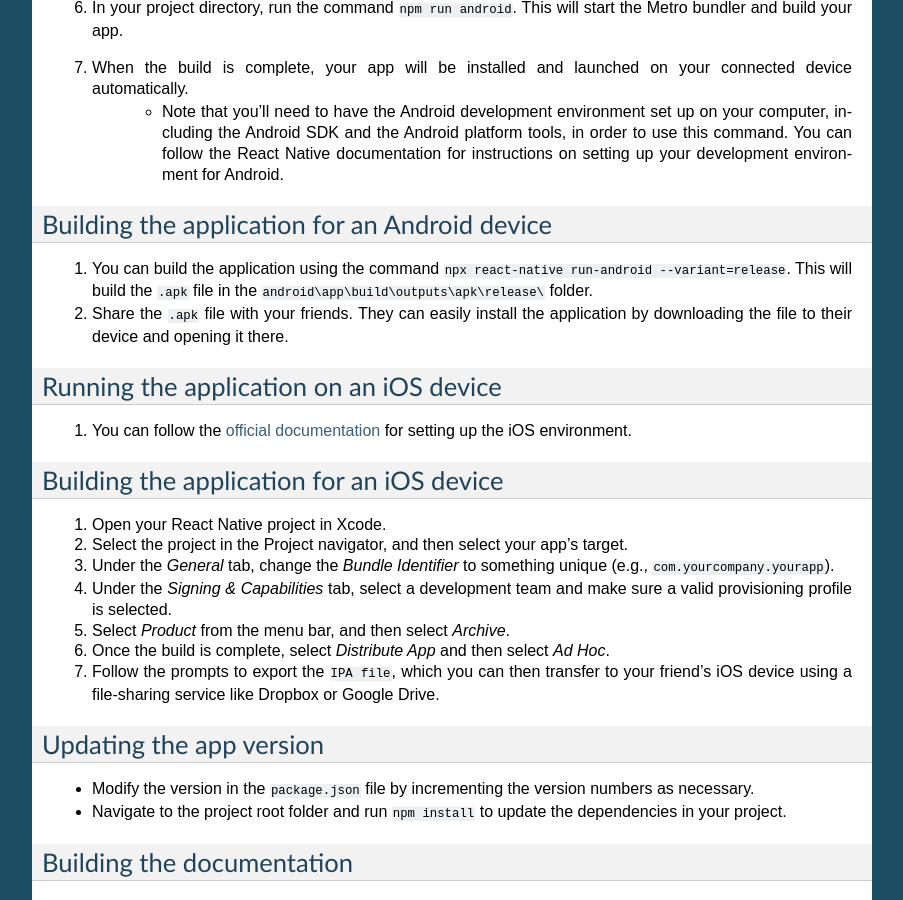
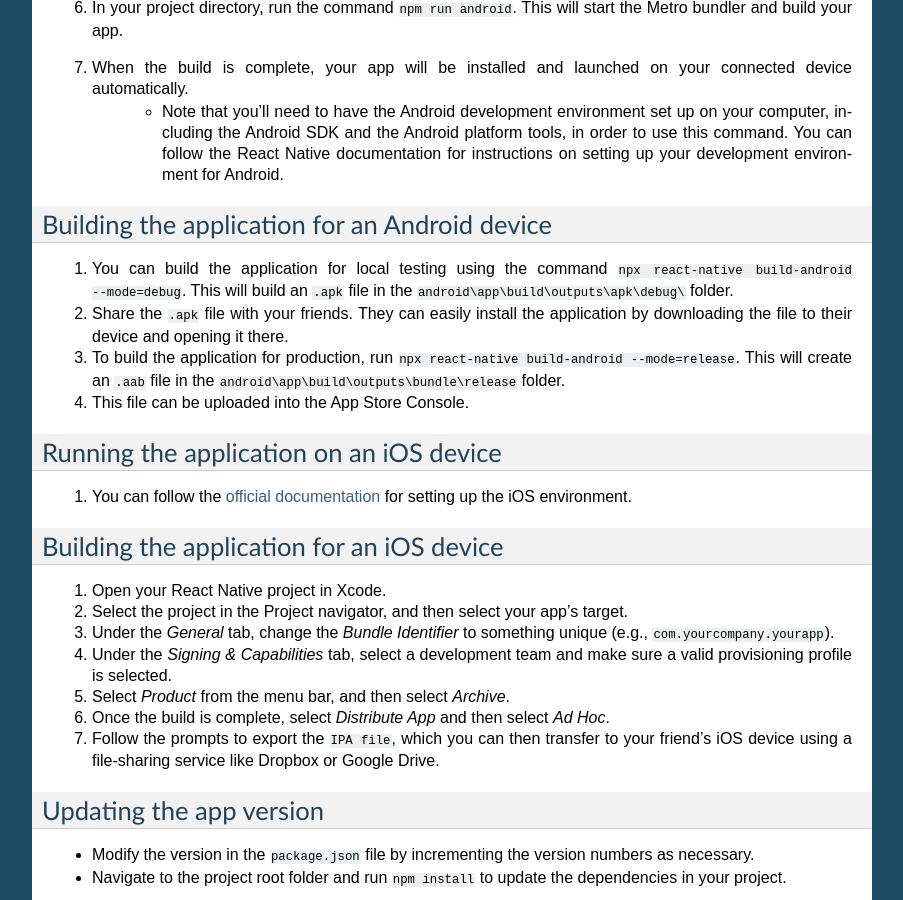
Before and after one commit to PetrCala/alcohol-tracker, a Sphinx documentation site: the page built from docs/source/developer/notes.rst, in a window 1280 px wide and 900 px high, scrolled down 1226 px. Shown: the whole window, without its empty margins (198-1101 px from the left). Built offline with Sphinx 7.4.7, drawn with Linux system fonts in a browser that asks for light colours.

Commit message:
Modified the documentation

```diff
--- a/docs/source/developer/notes.rst
+++ b/docs/source/developer/notes.rst
@@ -65,8 +65,10 @@ Running the application on an Android device
 Building the application for an Android device
 ================================
 
-#. You can build the application using the command :code:`npx react-native run-android --variant=release`. This will build the :code:`.apk` file in the :code:`android\\app\\build\\outputs\\apk\\release\\` folder.
+#. You can build the application for local testing using the command :code:`npx react-native build-android --mode=debug`. This will build an :code:`.apk` file in the :code:`android\\app\\build\\outputs\\apk\\debug\\` folder.
 #. Share the :code:`.apk` file with your friends. They can easily install the application by downloading the file to their device and opening it there.
+#. To build the application for production, run :code:`npx react-native build-android --mode=release`. This will create an :code:`.aab` file in the :code:`android\\app\\build\\outputs\\bundle\\release` folder.
+#. This file can be uploaded into the App Store Console.
 
 Running the application on an iOS device
 ================================
```
